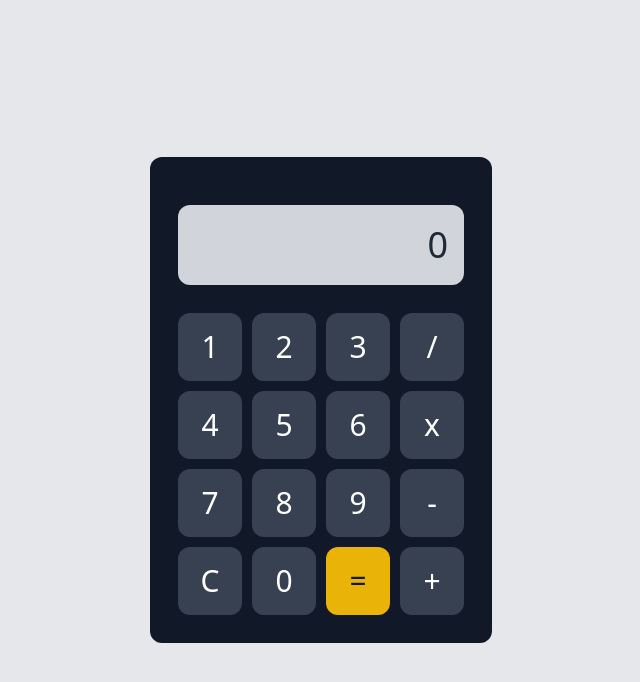
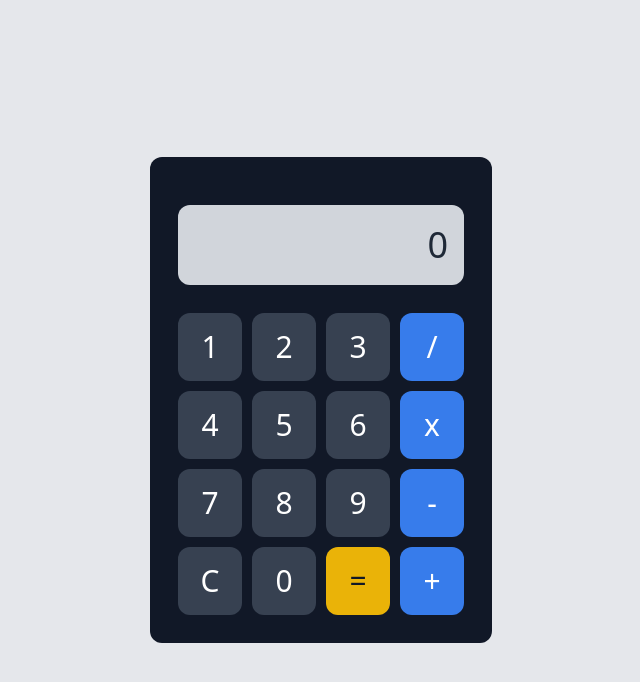
Before and after one commit to vikpires/FRONT_calculator-vue, a Vue app: page / in a window 1280 px wide. Shown: the top 682 px of the page, without its empty margins (319-959 px from the left). Built offline with nearby package versions, Linux system fonts and the light colour scheme.

Commit message:
was add the blue buttons to operations (#8)

```diff
--- a/src/components/CalculatorMenu.vue
+++ b/src/components/CalculatorMenu.vue
@@ -59,4 +59,18 @@ export default defineComponent({
   justify-content: center;
   align-items: center;
 }
+
+/* estilos específicos para as classes personalizadas */
+.bg-blue-500 {
+  background-color: #377ceb;
+}
+
+.bg-blue-800 {
+  background-color: #1e40af; /* para hover */
+}
+
+/* estilo de hover para classes personalizadas */
+.bg-blue-500:hover {
+  background-color: #1e40af; /* altera a cor de fundo para azul escuro ao passar o mouse */
+}
 </style>
```
